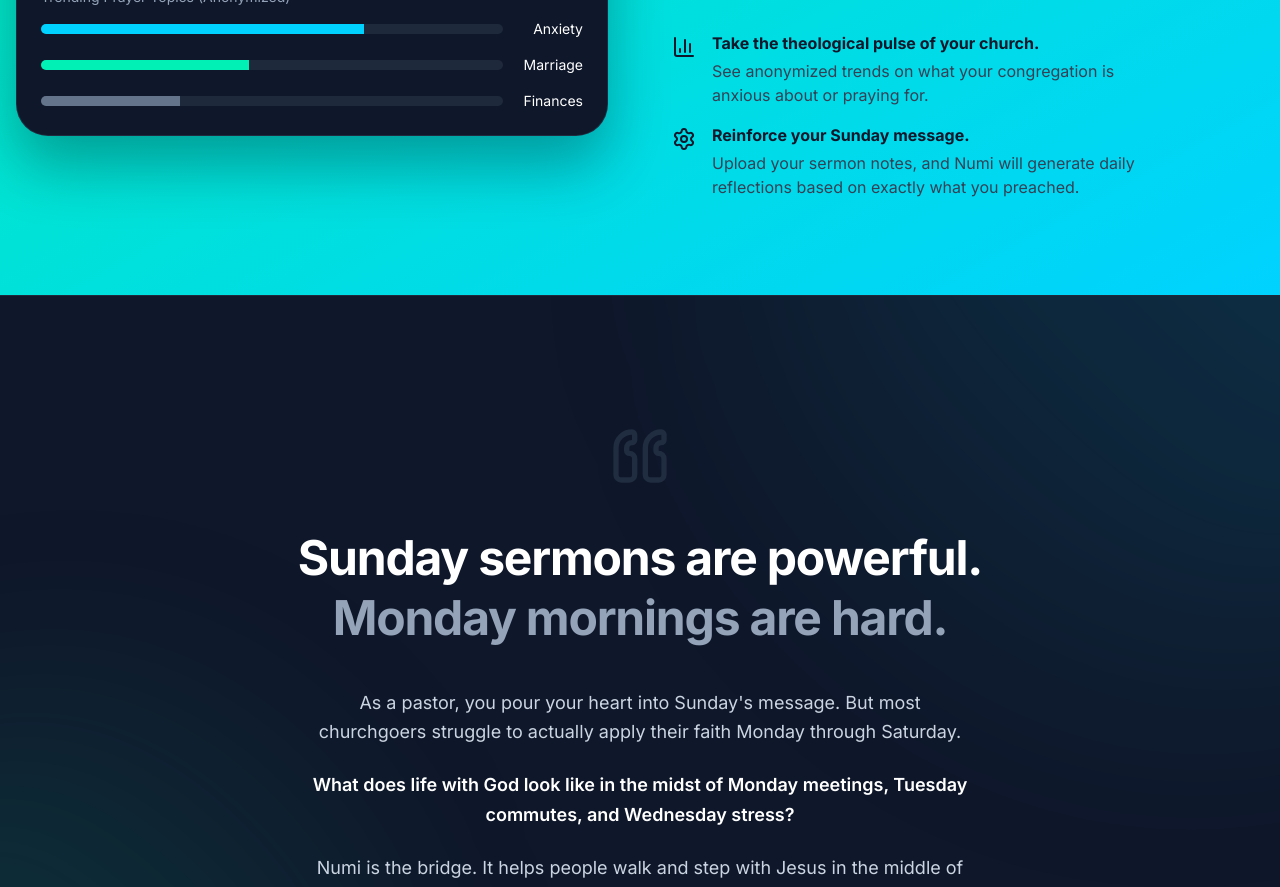
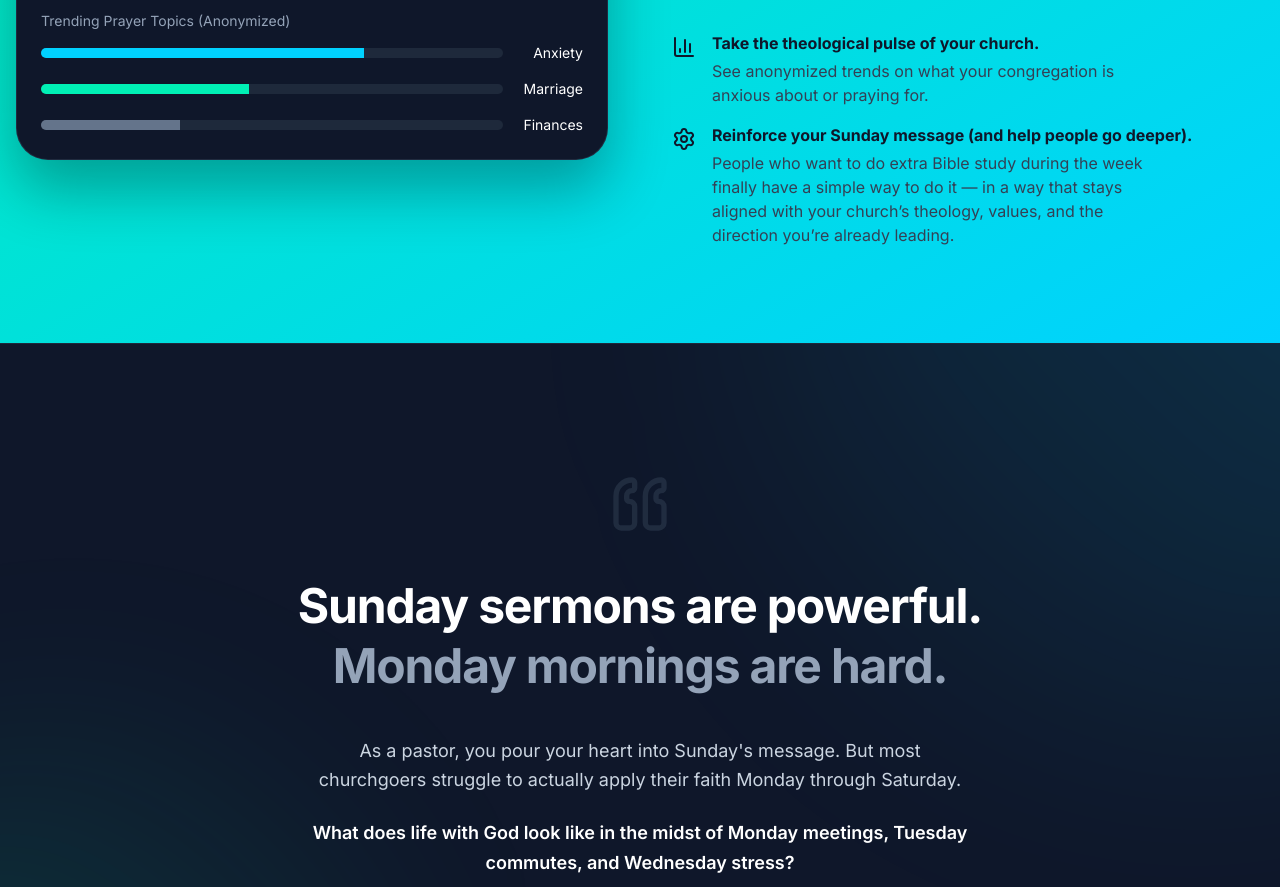
Before and after one commit to tony-freedomology/numi-landing, a Next.js app: page /numi-landing/ in a window 1280 px wide. Shown: the part 2600-3487 px from the top of the page. Built offline with nearby package versions, Linux system fonts and the light colour scheme.

Commit message:
copy: reinforce sunday + go deeper bible study

```diff
--- a/app/page.tsx
+++ b/app/page.tsx
@@ -234,8 +234,8 @@ export default function Home() {
                 <li className="flex items-start gap-4">
                   <Settings className="text-slate-900 mt-1 h-6 w-6 shrink-0" />
                   <div>
-                    <span className="text-slate-900 font-bold block mb-1">Reinforce your Sunday message.</span>
-                    <span className="text-slate-700 block max-w-md">Upload your sermon notes, and Numi will generate daily reflections based on exactly what you preached.</span>
+                    <span className="text-slate-900 font-bold block mb-1">Reinforce your Sunday message (and help people go deeper).</span>
+                    <span className="text-slate-700 block max-w-md">People who want to do extra Bible study during the week finally have a simple way to do it — in a way that stays aligned with your church’s theology, values, and the direction you’re already leading.</span>
                   </div>
                 </li>
               </ul>
```
